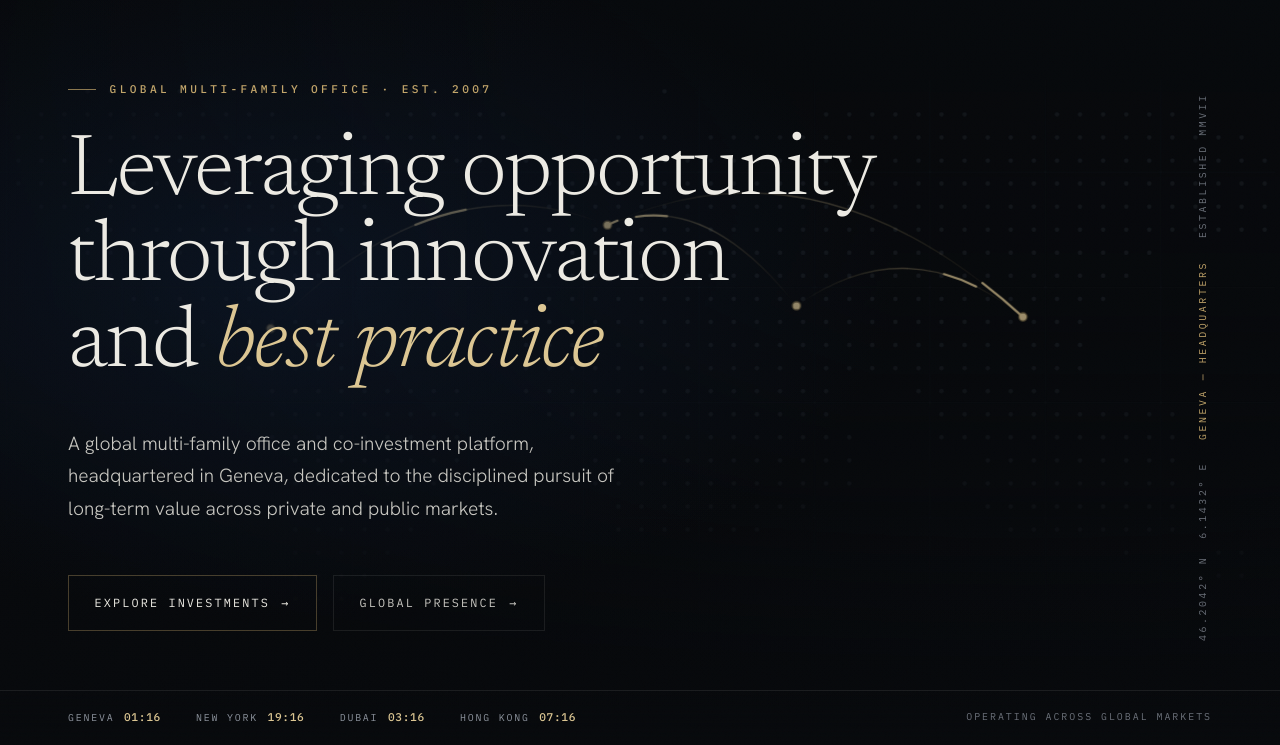
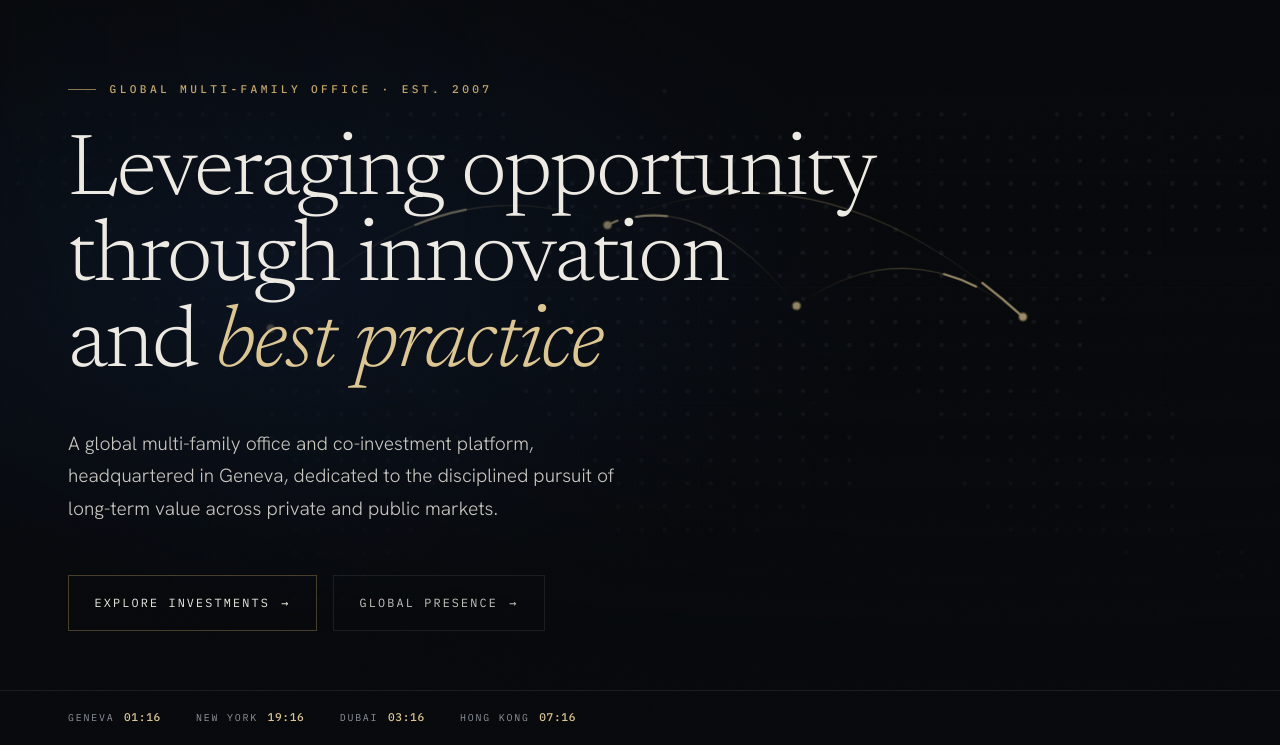
Before and after one commit to jtampac/BlackpearlCap, a plain HTML site: page index.html in a window 1280 px wide. Shown: the part 55-800 px from the top of the page. Drawn offline with Linux system fonts and the light colour scheme.

Commit message:
Update index.html

```diff
--- a/index.html
+++ b/index.html
@@ -77,11 +77,6 @@
 
     <section class="hero" aria-labelledby="hero-title">
       <div class="hero__map" aria-hidden="true"><svg id="hero-map"></svg></div>
-      <div class="hero__rail" aria-hidden="true">
-        <span>46.2042&deg; N&nbsp;&nbsp;6.1432&deg; E</span>
-        <span class="hero__rail-mid">Geneva &mdash; Headquarters</span>
-        <span>Established MMVII</span>
-      </div>
       <div class="container hero__inner">
         <p class="eyebrow hero__eyebrow">Global Multi-Family Office &middot; Est. 2007</p>
         <h1 id="hero-title">
@@ -102,7 +97,6 @@
           <span class="hero__city"><i>Dubai</i><b class="t" data-tz="Asia/Dubai">--:--</b></span>
           <span class="hero__city"><i>Hong Kong</i><b class="t" data-tz="Asia/Hong_Kong">--:--</b></span>
         </div>
-        <span class="hero__ticker-note">Operating across global markets</span>
       </div>
     </section>
 
```
